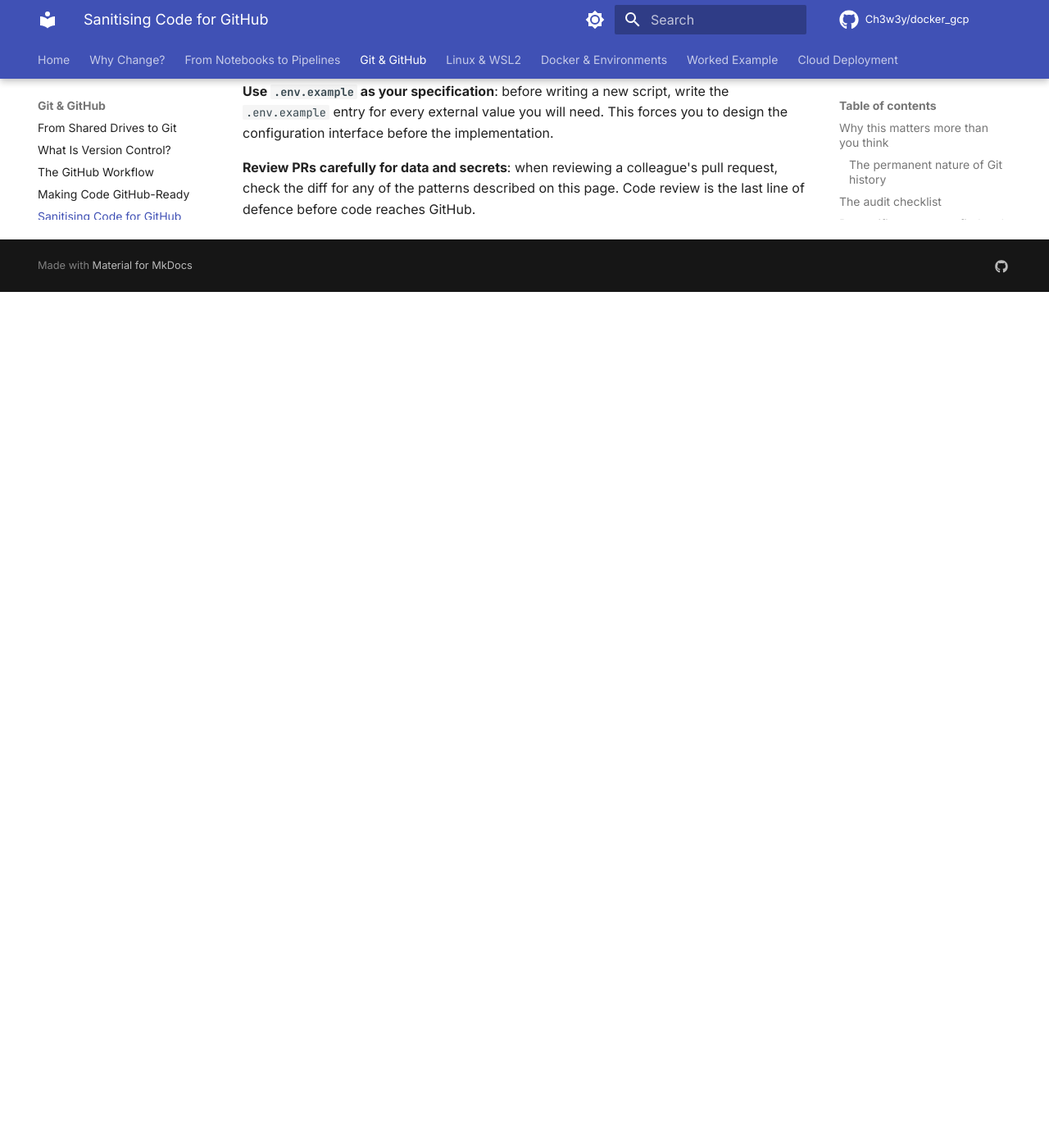
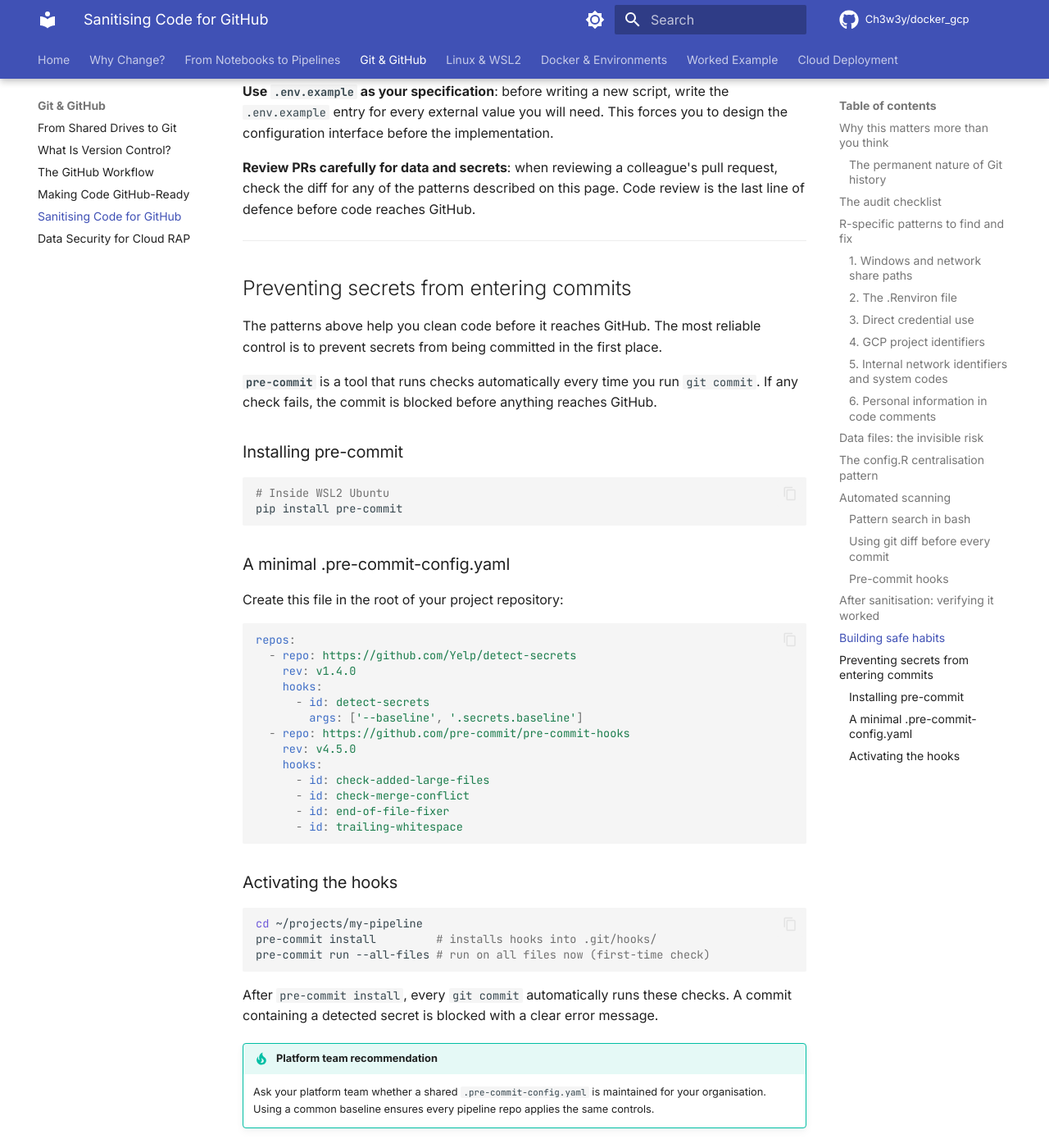
Before and after one commit to Ch3w3y/docker_gcp, an MkDocs documentation site: the page built from docs/code-sanitisation.md, in a window 1280 px wide and 1400 px high, scrolled down 7760 px. Shown: the whole window at 82% size. Built offline with MkDocs 1.6.1 and Material for MkDocs 9.7.7, drawn with Linux system fonts in a browser that asks for light colours; comment, search, counter and statistics services are not loaded; before the commit the page ends 8116 px from its top, so only the background shows below that.

Commit message:
docs(accuracy): add pre-commit hooks section to code-sanitisation.md
pre-commit hooks are the most reliable way to prevent secrets from entering
commits, but were not mentioned anywhere in the guide.

Co-Authored-By: Claude Sonnet 4.6 <noreply@anthropic.com>

````diff
--- a/docs/code-sanitisation.md
+++ b/docs/code-sanitisation.md
@@ -351,3 +351,56 @@ The goal is to reach a point where writing safe, portable code is automatic —
 **Use `.env.example` as your specification**: before writing a new script, write the `.env.example` entry for every external value you will need. This forces you to design the configuration interface before the implementation.
 
 **Review PRs carefully for data and secrets**: when reviewing a colleague's pull request, check the diff for any of the patterns described on this page. Code review is the last line of defence before code reaches GitHub.
+
+---
+
+## Preventing secrets from entering commits
+
+The patterns above help you clean code before it reaches GitHub. The most reliable
+control is to prevent secrets from being committed in the first place.
+
+**`pre-commit`** is a tool that runs checks automatically every time you run `git commit`.
+If any check fails, the commit is blocked before anything reaches GitHub.
+
+### Installing pre-commit
+
+```bash
+# Inside WSL2 Ubuntu
+pip install pre-commit
+```
+
+### A minimal .pre-commit-config.yaml
+
+Create this file in the root of your project repository:
+
+```yaml
+repos:
+  - repo: https://github.com/Yelp/detect-secrets
+    rev: v1.4.0
+    hooks:
+      - id: detect-secrets
+        args: ['--baseline', '.secrets.baseline']
+  - repo: https://github.com/pre-commit/pre-commit-hooks
+    rev: v4.5.0
+    hooks:
+      - id: check-added-large-files
+      - id: check-merge-conflict
+      - id: end-of-file-fixer
+      - id: trailing-whitespace
+```
+
+### Activating the hooks
+
+```bash
+cd ~/projects/my-pipeline
+pre-commit install         # installs hooks into .git/hooks/
+pre-commit run --all-files # run on all files now (first-time check)
+```
+
+After `pre-commit install`, every `git commit` automatically runs these checks.
+A commit containing a detected secret is blocked with a clear error message.
+
+!!! tip "Platform team recommendation"
+    Ask your platform team whether a shared `.pre-commit-config.yaml` is maintained
+    for your organisation. Using a common baseline ensures every pipeline repo applies
+    the same controls.
````
